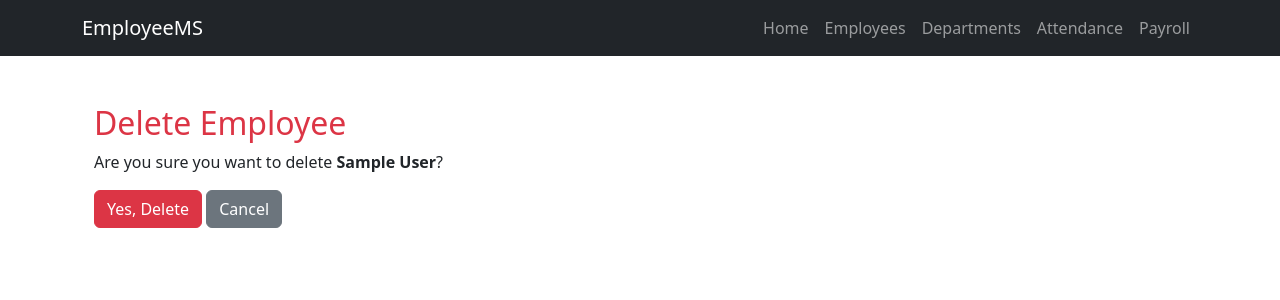
After one commit to radhapaswan0625/employee_management_system, a Django app: template employees/templates/employees/employee_confirm_delete.html in a window 1280 px wide. The commit adds this page. Shown: the top 300 px of the page. Run offline with Django 5.2, Linux system fonts and the light colour scheme; the template is opened without the code that fills it: values that come from a table or form of the project are taken from there, others are empty; tables that the repository leaves empty hold one stand-in row (values such as "Sample post"); parts of the project's set-up code (start-up, migrations or seed data) failed here and were passed over.

Commit message:
update the system

```diff
--- /dev/null
+++ b/employees/templates/employees/employee_confirm_delete.html
@@ -0,0 +1,33 @@
+{% extends "base.html" %}
+
+{% block title %}
+Delete Employee
+{% endblock %}
+
+{% block content %}
+
+<div class="container mt-5">
+
+    <h2 class="text-danger">Delete Employee</h2>
+
+    <p>
+        Are you sure you want to delete
+        <strong>{{ employee.first_name }} {{ employee.last_name }}</strong>?
+    </p>
+
+    <form method="POST">
+        {% csrf_token %}
+
+        <button type="submit" class="btn btn-danger">
+            Yes, Delete
+        </button>
+
+        <a href="{% url 'employee_list' %}" class="btn btn-secondary">
+            Cancel
+        </a>
+
+    </form>
+
+</div>
+
+{% endblock %}
--- a/employees/templates/employees/employee_list.html
+++ b/employees/templates/employees/employee_list.html
@@ -25,6 +25,7 @@ Employees
                 <th>Phone</th>
                 <th>Position</th>
                 <th>Salary</th>
+                <th>Actions</th>
             </tr>
         </thead>
 
@@ -38,6 +39,11 @@ Employees
                 <td>{{ employee.phone }}</td>
                 <td>{{ employee.position }}</td>
                 <td>{{ employee.salary }}</td>
+                <td>
+    <a href="{% url 'employee_update' employee.id %}" class="btn btn-warning btn-sm">
+        Edit
+    </a>
+</td>
             </tr>
 
             {% empty %}
--- a/employees/urls.py
+++ b/employees/urls.py
@@ -4,4 +4,6 @@ from . import views
 urlpatterns = [
     path("", views.employee_list, name="employee_list"),
     path("add/", views.employee_create, name="employee_create"),
+    path("edit/<int:id>/", views.employee_update, name="employee_update"),
+    path("delete/<int:id>/", views.employee_delete, name="employee_delete"),
 ]
```
Also changed, not shown: employees/views.py (+26 -0 lines).
